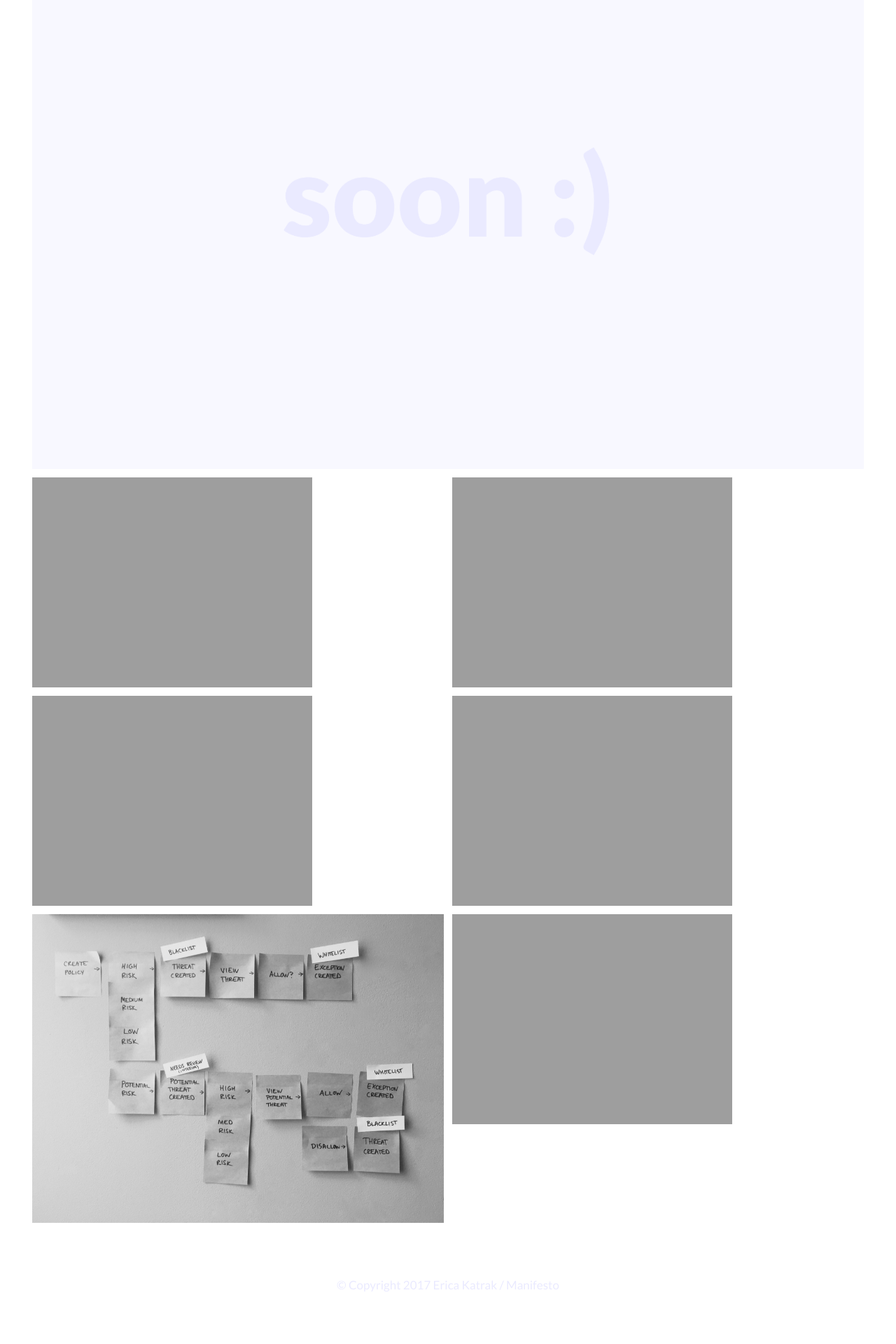
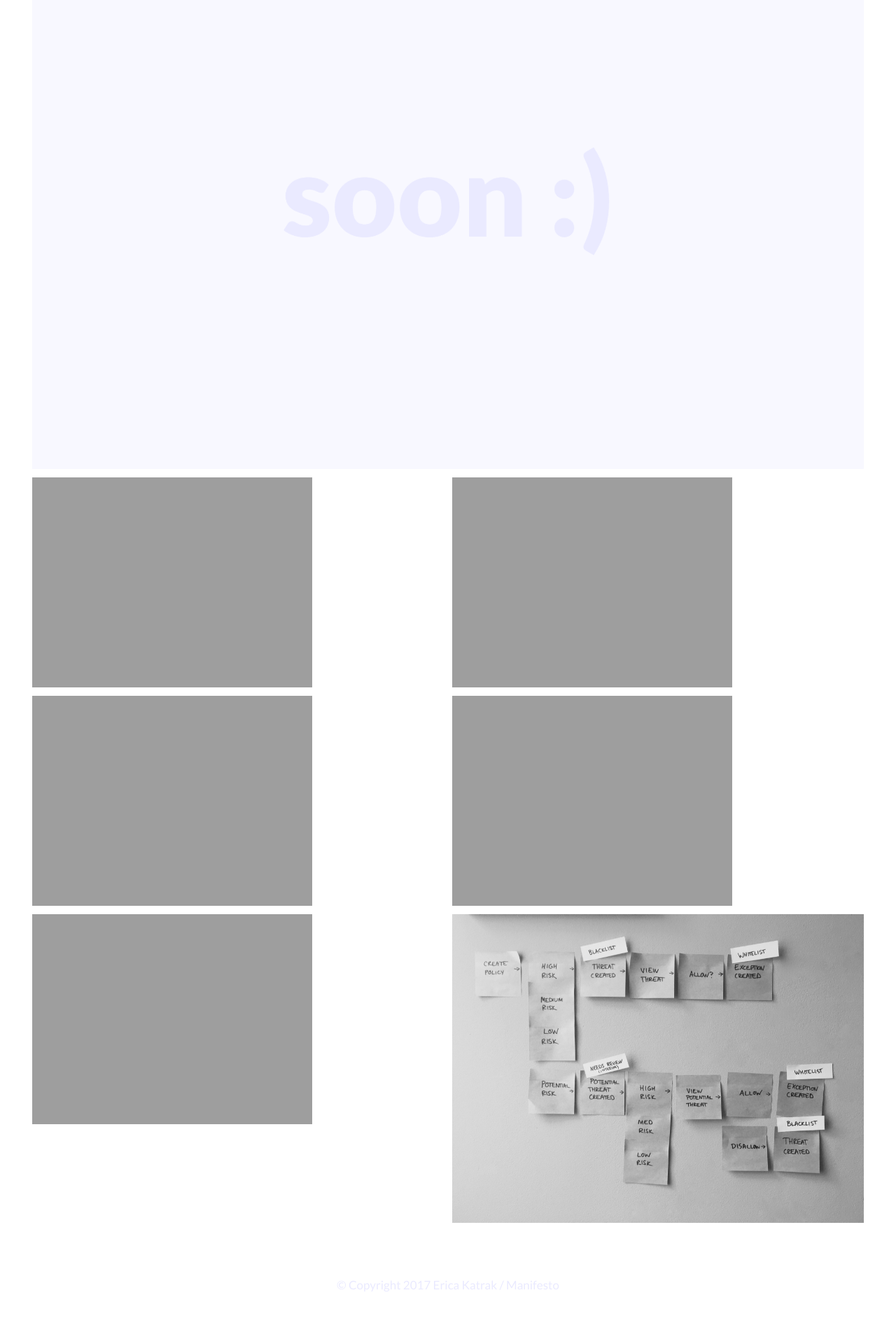
Before and after one commit to ericakatrak/ericakatrak.github.io, a Jekyll site: the page built from _posts/2016-09-07-lookout.md, in a window 1280 px wide. Shown: the part 926-2846 px from the top of the page at 70% size. Built offline with Jekyll 4.4.1, drawn with Linux system fonts in a browser that asks for light colours.

Commit message:
Add Lookout work

```diff
--- a/_posts/2016-09-07-lookout.md
+++ b/_posts/2016-09-07-lookout.md
@@ -19,8 +19,8 @@
 <ul class="grid fade" id="grid">
   <li><img src="{{ site.url }}/img/work/lookout2.jpg" alt="{{ page.alt }}" /></li>
   <li><img src="{{ site.url }}/img/work/lookout3.jpg" alt="{{ page.alt }}" /></li>
+  <li><img src="{{ site.url }}/img/work/lookout5.jpg" alt="{{ page.alt }}" /></li>
   <li><img src="{{ site.url }}/img/work/lookout4.jpg" alt="{{ page.alt }}" /></li>
-  <li><img src="{{ site.url }}/img/work/lookout5.jpg" alt="{{ page.alt }}" /></li>
+  <li><img src="{{ site.url }}/img/work/lookout7.jpg" alt="{{ page.alt }}" /></li>
   <li><img src="{{ site.url }}/img/work/lookout6.jpg" alt="{{ page.alt }}" /></li>
-  <li><img src="{{ site.url }}/img/work/lookout7.jpg" alt="{{ page.alt }}" /></li>
 </ul>
```
